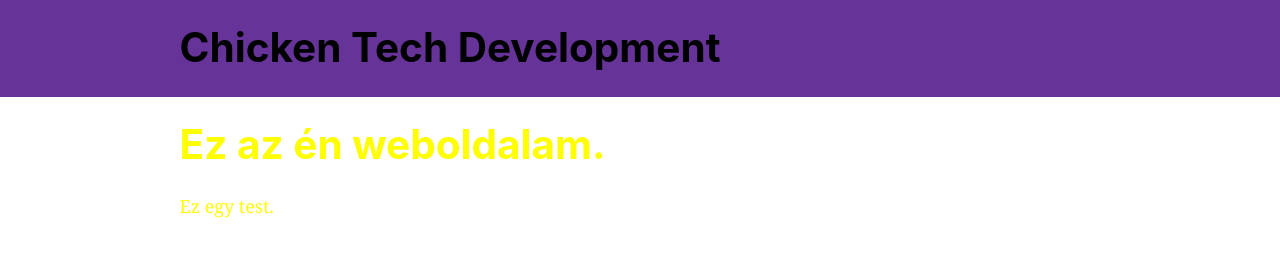
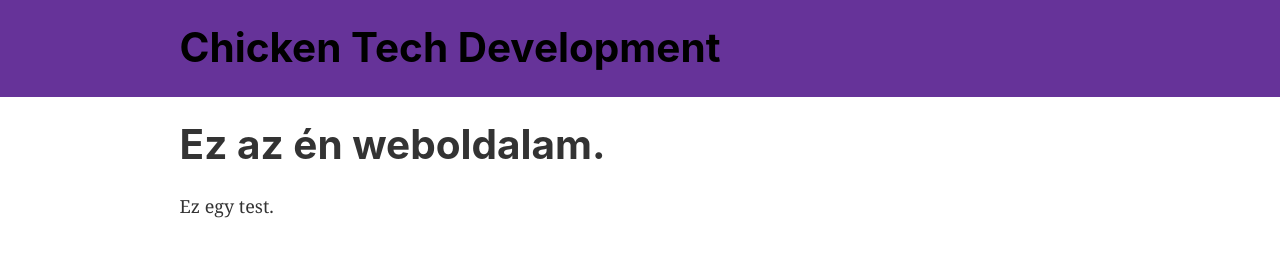
Before and after one commit to Barigamb738/testwebpage, a Gatsby site: page / in a window 1280 px wide. Built offline with nearby package versions, Linux system fonts and the light colour scheme; Gatsby itself is replaced by a stand-in of ours.

Commit message:
Update layout.js

```diff
--- a/src/components/layout.js
+++ b/src/components/layout.js
@@ -28,7 +28,6 @@ const Layout = ({ children }) => {
       <Header siteTitle={data.site.siteMetadata.title} />
       <div
         style={{
-          color: `yellow`,
           margin: `0 auto`,
           maxWidth: 960,
           padding: `0 1.0875rem 1.45rem`,
```
